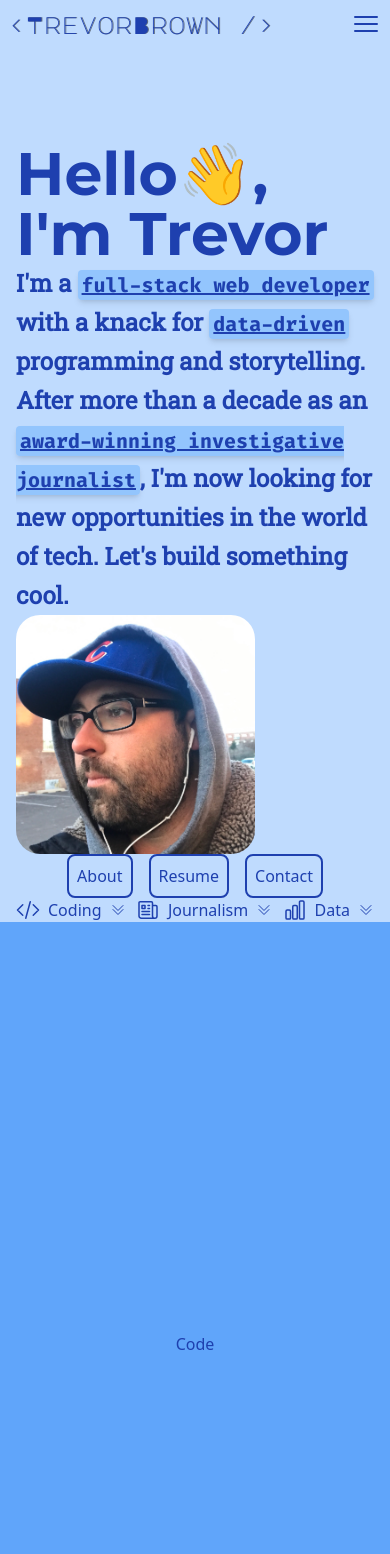
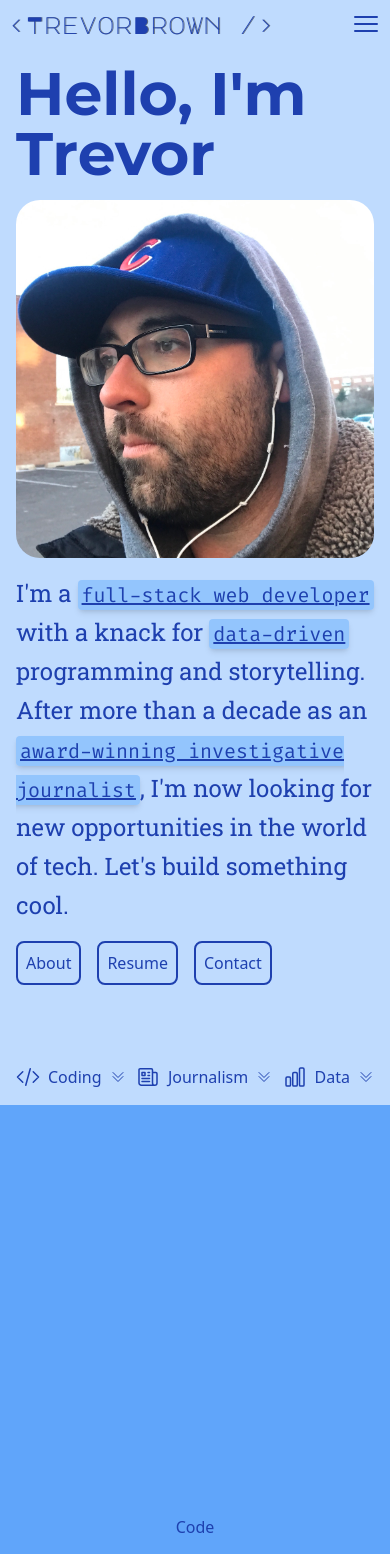
Before and after one commit to tbrown034/my-portfolio, a Next.js app: page / in a window 390 px wide. Shown: the top 1554 px of the page. Built offline with nearby package versions, Linux system fonts and the light colour scheme.

Commit message:
feat:(intro): better layout

```diff
--- a/app/Components/Home/Hero.jsx
+++ b/app/Components/Home/Hero.jsx
@@ -1,6 +1,7 @@
 // app > Components > Home > Hero.jsx
 
 import Intro from "./Intro";
+import IntroCards from "./IntroCards";
 
 export default function Hero() {
   return (
--- a/app/Components/Home/Intro.jsx
+++ b/app/Components/Home/Intro.jsx
@@ -11,23 +11,36 @@ import { motion } from "framer-motion";
 
 export default function Intro() {
   return (
-    <section className="flex flex-col min-h-screen px-4 pt-24">
-      <div className="sm:grid-cols-6 sm:grid">
-        <div className="col-span-3">
+    <section className="flex flex-col p-4 ">
+      <div className="grid-cols-6 sm:grid ">
+        <div className="flex flex-col justify-around col-span-4 gap-4">
           <motion.h1
             className="text-6xl font-montserrat"
             initial={{ y: -100, opacity: 0 }}
             animate={{ y: 0, opacity: 1 }}
             transition={{ duration: 1 }}
           >
-            Hello👋, I'm Trevor
+            Hello, I'm Trevor
           </motion.h1>
+
+          <motion.div
+            initial={{ x: -100, opacity: 0 }}
+            animate={{ x: 0, opacity: 1 }}
+            transition={{ duration: 1 }}
+            className="col-span-2 "
+          >
+            <Image
+              className="flex rounded-3xl sm:hidden"
+              src={photo}
+              alt="Trevor Brown"
+            />
+          </motion.div>
 
           <motion.h3
             initial={{ x: -100, opacity: 0 }}
             animate={{ x: 0, opacity: 1 }}
             transition={{ duration: 1 }}
-            className="text-2xl font-bold leading-relaxed font-robotoSlab"
+            className="text-2xl leading-relaxed font-robotoSlab"
           >
             I'm a{" "}
             <span className="inline px-1 py-0.5 text-xl underline dark:bg-blue-600 bg-blue-300 rounded shadow-md font-firaCode">
@@ -44,36 +57,35 @@ export default function Intro() {
             , I'm now looking for new opportunities in the world of tech. Let's
             build something cool.
           </motion.h3>
+          <div className="flex gap-4">
+            <button className="p-2 border-2 border-blue-800 rounded-lg hover:bg-blue-300 active:bg-blue-400">
+              About
+            </button>
+
+            <button className="p-2 border-2 border-blue-800 rounded-lg hover:bg-blue-300 active:bg-blue-400">
+              Resume
+            </button>
+
+            <button className="p-2 border-2 border-blue-800 rounded-lg hover:bg-blue-300 active:bg-blue-400">
+              Contact
+            </button>
+          </div>
         </div>
 
         <motion.div
           initial={{ x: -100, opacity: 0 }}
           animate={{ x: 0, opacity: 1 }}
           transition={{ duration: 1 }}
-          className="col-span-3 "
+          className="col-span-2 "
         >
           <Image
-            className="w-4/6 rounded-3xl sm:flex"
+            className="hidden rounded-3xl sm:flex"
             src={photo}
             alt="Trevor Brown"
           />
         </motion.div>
       </div>
-
-      <div className="flex justify-center gap-4">
-        <button className="p-2 border-2 border-blue-800 rounded-lg hover:bg-blue-300 active:bg-blue-400">
-          About
-        </button>
-
-        <button className="p-2 border-2 border-blue-800 rounded-lg hover:bg-blue-300 active:bg-blue-400">
-          Resume
-        </button>
-
-        <button className="p-2 border-2 border-blue-800 rounded-lg hover:bg-blue-300 active:bg-blue-400">
-          Contact
-        </button>
-      </div>
-      <div className="flex justify-between">
+      <div className="flex justify-between pt-20">
         <Link href="/" className="flex items-center space-x-2">
           <CodeBracketIcon className="w-6 h-6" />
           <span>Coding</span>
```
